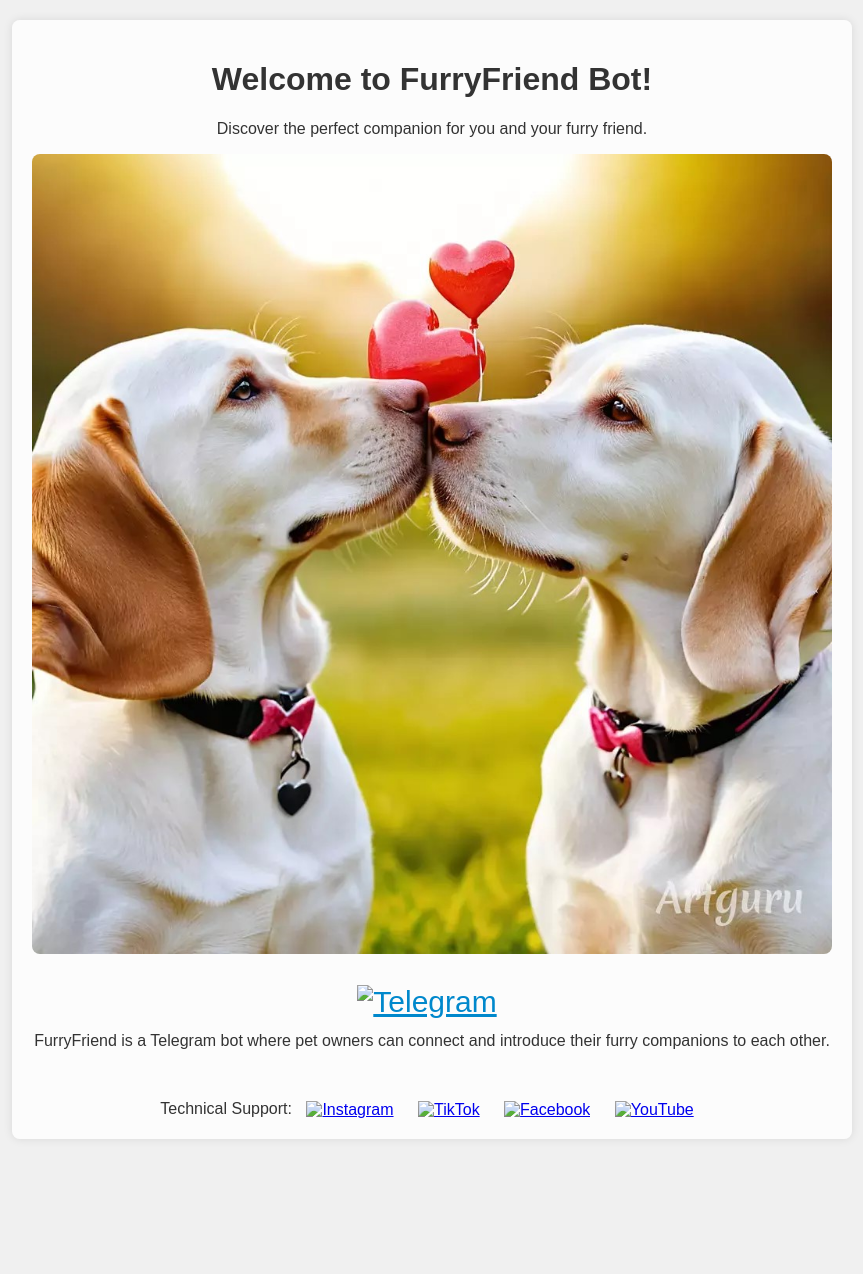
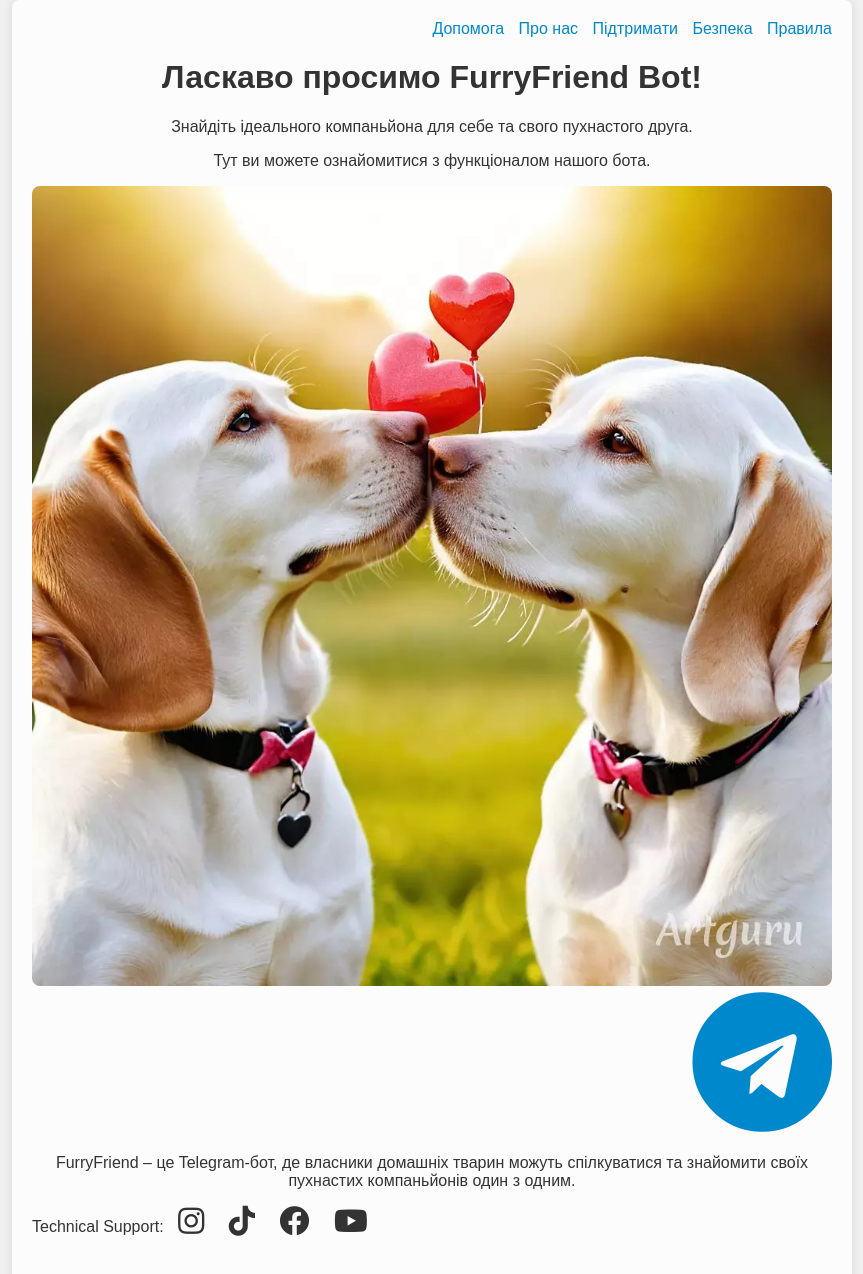
Before and after one commit to IvanMartun/friends, a plain HTML site: page index.html in a window 1280 px wide. Shown: the whole page, without its empty margins (208-1071 px from the left). Before the commit the page ends 1159 px from the top, so only its background shows below. Drawn offline with Linux system fonts and the light colour scheme.

Commit message:
додав кнопки i iкони

```diff
--- a/index.html
+++ b/index.html
@@ -4,8 +4,9 @@
     <meta charset="UTF-8">
     <meta name="viewport" content="width=device-width, initial-scale=1.0">
     <title>FurryFriend Bot</title>
+    <!-- Підключення бібліотеки Font Awesome -->
+    <link rel="stylesheet" href="https://cdnjs.cloudflare.com/ajax/libs/font-awesome/5.15.4/css/all.min.css" integrity="1b69f0f9c1" crossorigin="anonymous" />
     <style>
-        /* Стилі для сторінки */
         body {
             font-family: Arial, sans-serif;
             margin: 0;
@@ -18,40 +19,30 @@
         .container {
             width: 100%;
             max-width: 800px;
-            margin: 20px auto;
+            margin: 0 auto;
             padding: 20px;
             background-color: rgba(255, 255, 255, 0.8);
             border-radius: 8px;
             box-shadow: 0 0 10px rgba(0, 0, 0, 0.1);
+            height: 162vh; /* Встановлення висоти контейнера на висоту всього екрану */
         }
         h1, h2, p {
             text-align: center;
             color: #333;
         }
         .link-container {
-            text-align: center;
-            margin-top: 20px;
+            text-align: right; /* Вирівнюємо кнопки по правому краю */
+            margin-bottom: 20px; /* Додано відступ під кнопками */
         }
-        .bot-link {
-            font-size: 30px;
-            margin-right: 10px;
+        .link-container a {
+            margin-left: 10px; /* Задаємо відступи між кнопками */
+            text-decoration: none;
             color: #0088cc;
         }
-        .bot-link img {
-            width: 50px;
-            height: 50px;
-            vertical-align: middle;
-            margin-bottom: -10px;
-        }
-        .tech-support {
-            margin-top: 50px;
-            text-align: center;
-        }
-        .tech-support img {
-            width: 30px;
-            height: 30px;
+        .tech-support i {
+            font-size: 30px;
             margin: 0 10px;
-            vertical-align: middle;
+            color: #333;
         }
         .bot-description {
             margin-top: 20px;
@@ -61,22 +52,30 @@
 </head>
 <body>
     <div class="container">
-        <h1>Welcome to FurryFriend Bot!</h1>
-        <p>Discover the perfect companion for you and your furry friend.</p>
+        <div class="link-container">
+            <a href="#">Допомога</a>
+            <a href="#">Про нас</a>
+            <a href="#">Підтримати</a>
+            <a href="#">Безпека</a>
+            <a href="#">Правила</a>
+        </div>
+        <h1>Ласкаво просимо FurryFriend Bot!</h1>
+        <p>Знайдіть ідеального компаньйона для себе та свого пухнастого друга.</p>
+        <p>Тут ви можете ознайомитися з функціоналом нашого бота.</p>
         <div class="image-container">
             <img src="images/two_dog_love.jpg" alt="Two dogs in love" style="border-radius: 8px; width: 100%; height: auto;">
         </div>
         <div class="link-container" id="botLinkContainer">
-            <a href="https://t.me/FurryFriendBot" class="bot-link"><img src="images/telegram.png" alt="Telegram"></a>
+            <a href="https://t.me/FurryFriendBot"><i class="fab fa-telegram fa-9x" ></i></a>
         </div>
-        <p class="bot-description">FurryFriend is a Telegram bot where pet owners can connect and introduce their furry companions to each other.</p>
+        <p class="bot-description">FurryFriend – це Telegram-бот, де власники домашніх тварин можуть спілкуватися та знайомити своїх пухнастих компаньйонів один з одним.</p>
+        <!-- Розділ для технічної підтримки з іконками Font Awesome -->
         <div class="tech-support">
             <span>Technical Support:</span>
-            <a href="https://www.instagram.com/"><img src="images/instagram.png" alt="Instagram"></a>
-            <a href="https://www.tiktok.com/"><img src="images/tiktok.png" alt="TikTok"></a>
-            <a href="https://www.facebook.com/"><img src="images/facebook.png" alt="Facebook"></a>
-            <a href="https://www.youtube.com/"><img src="images/youtube.png" alt="YouTube"></a>
-
+            <a href="https://www.instagram.com/"><i class="fab fa-instagram"></i></a>
+            <a href="https://www.tiktok.com/"><i class="fab fa-tiktok"></i></a>
+            <a href="https://www.facebook.com/"><i class="fab fa-facebook"></i></a>
+            <a href="https://www.youtube.com/"><i class="fab fa-youtube"></i></a>
         </div>
     </div>
 </body>
```
Also changed, not shown: 1 other file.
